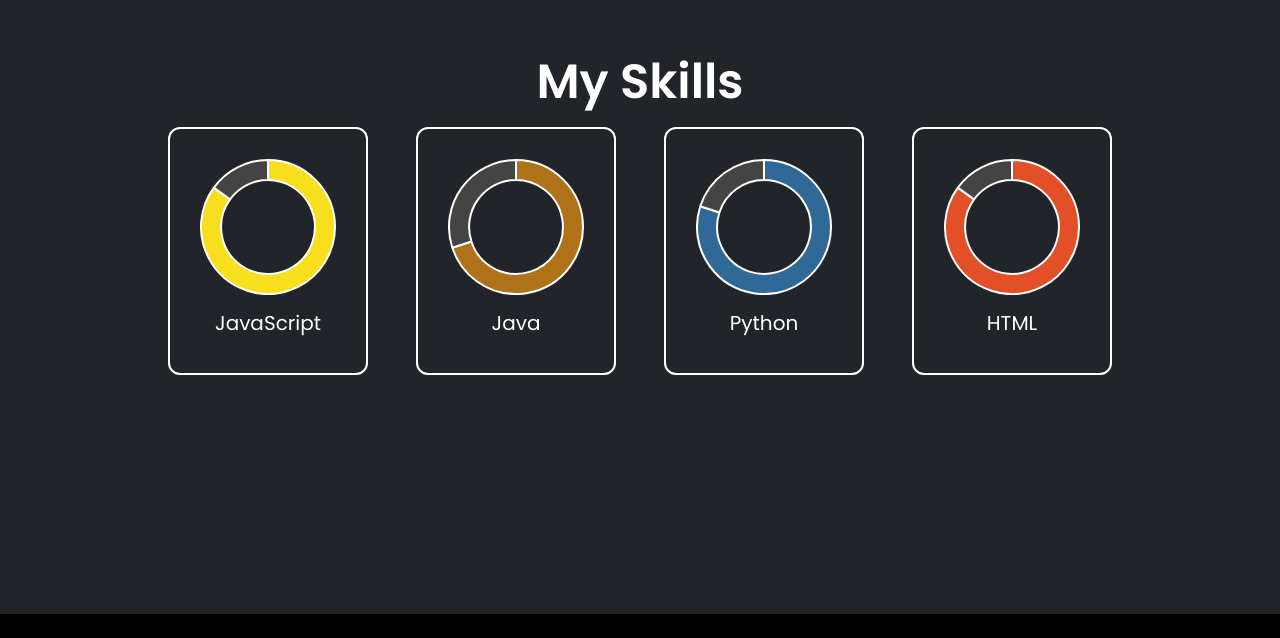
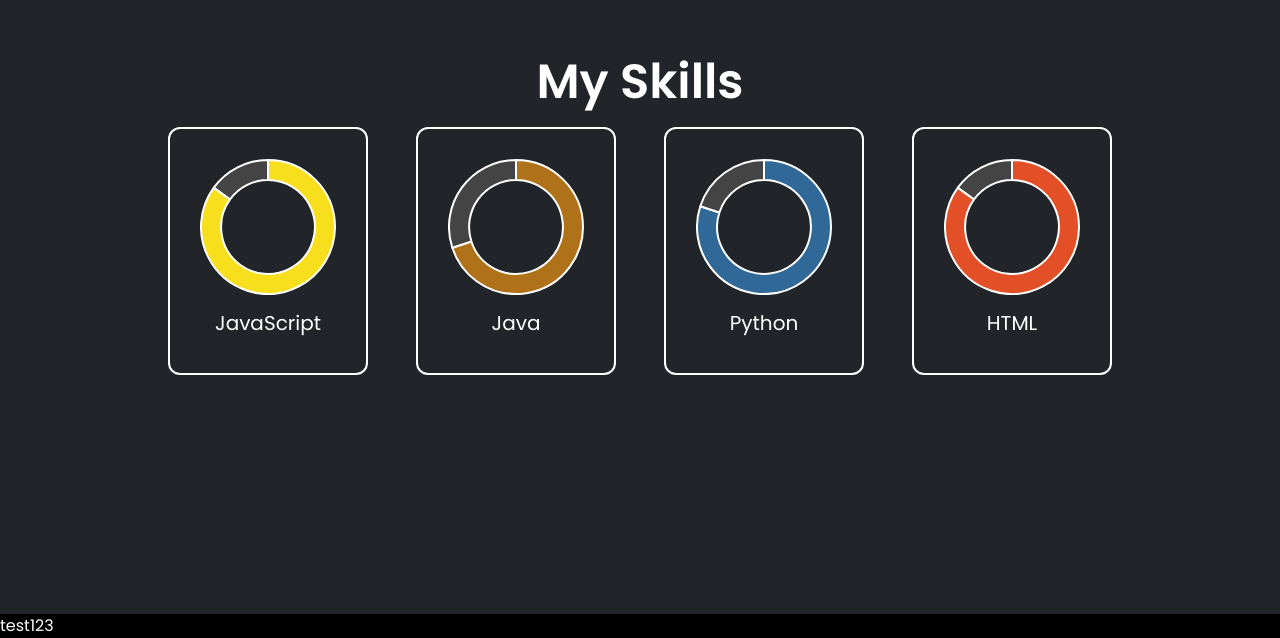
Before and after one commit to sertzzxc/Portfolio, a website: page src/public/index.html in a window 1280 px wide. Shown: the part 1786-2424 px from the top of the page. Before the commit the page ends 2400 px from the top, so only its background shows below. Drawn offline with nearby package versions, Linux system fonts and the light colour scheme.

```diff
--- a/src/public/index.html
+++ b/src/public/index.html
@@ -413,6 +413,10 @@
     </section>
   </div>
 
+  <div>
+    test123
+  </div>
+
 
 
   <script src="./index.js" type="text/javascript"></script>
```
